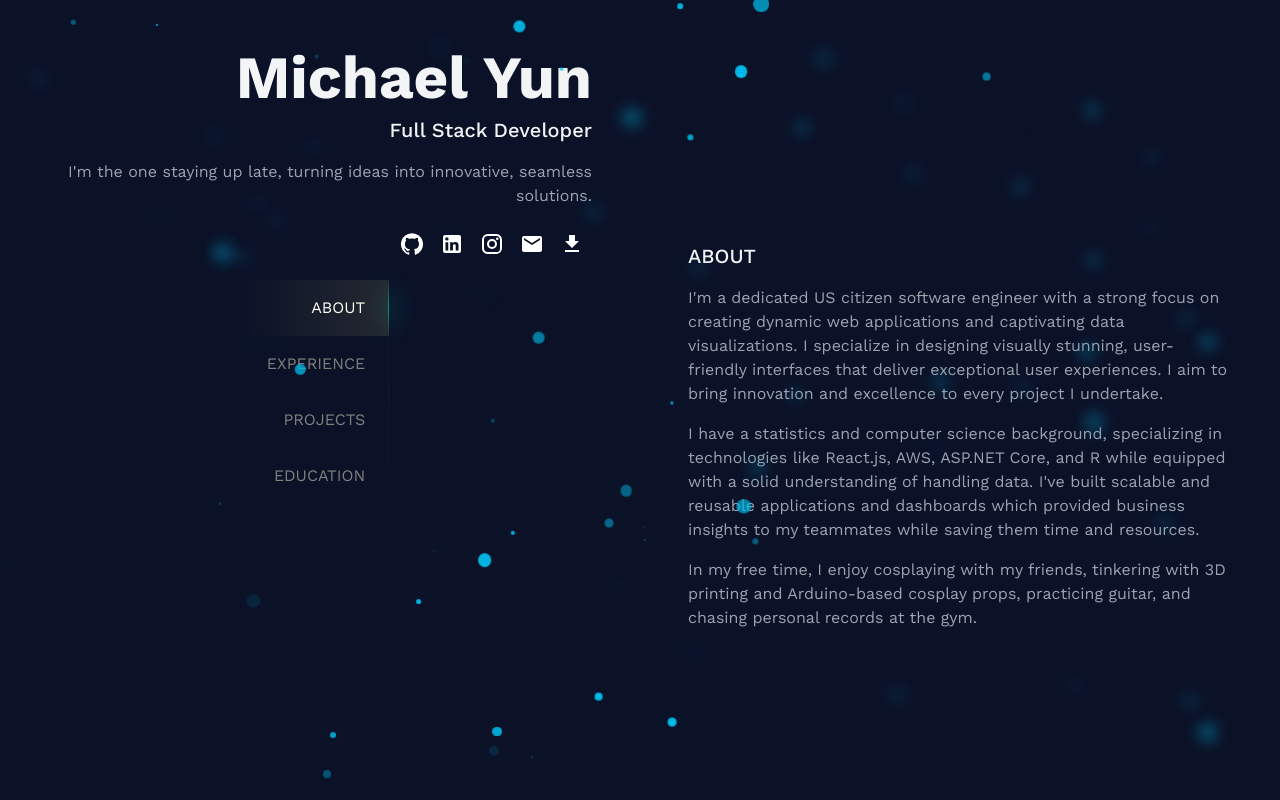
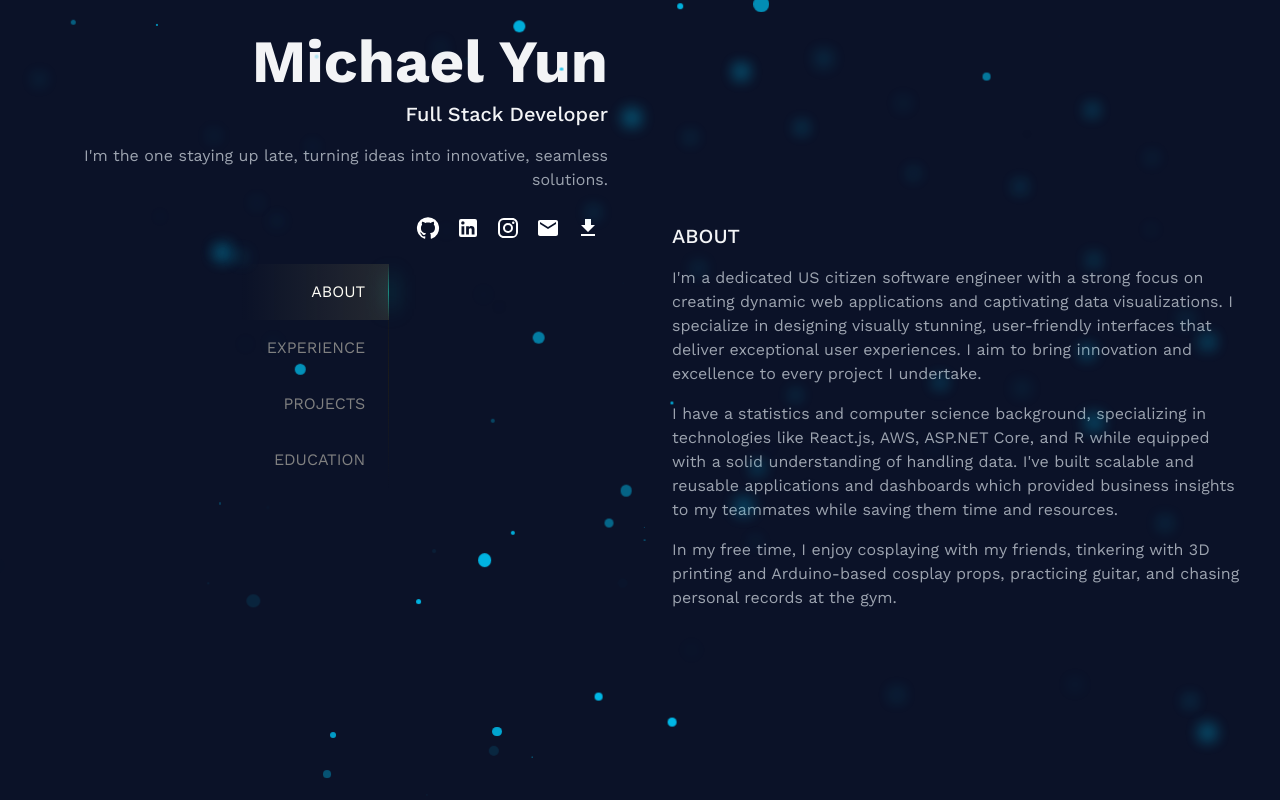
Before and after one commit to myun11/personal_website, a React (Vite) app: page / in a window 1280 px wide. Built offline with nearby package versions, Linux system fonts and the light colour scheme.

Commit message:
Both panels are aligned

```diff
--- a/src/App.jsx
+++ b/src/App.jsx
@@ -127,7 +127,7 @@ const App = () => {
       <div className="flex flex-col md:flex-row">
         <div className="md:w-1/2">
           {/* Left Panel */}
-          <div className="p-8 items-center justify-center justify-items-center md:sticky md:top-0 md:h-screen">
+          <div className="p-4 items-center justify-center justify-items-center md:sticky md:top-0 md:h-screen">
             <div id="Header" className="flex flex-col justify-center items-end text-gray-100 px-4 py-4">
               <h1 className="text-6xl font-bold">Michael Yun</h1>
               <h2 className="text-xl font-medium mt-2">Full Stack Developer</h2>
@@ -208,9 +208,9 @@ const App = () => {
         </div>
         <div className="md:w-1/2">
           {/* Right Panel */}
-          <div className="container overflow-y-scroll p-8">
+          <div className="p-4 container overflow-y-scroll">
             <div ref={(el) => (sectionRefs.current["About"] = el)} id="About" className="text-overlay min-h-screen flex flex-col justify-center items-start text-gray-100 px-4 py-4">
-              <h2 className="text-overlay text-xl font-medium mt-2 uppercase">About</h2>
+              <h2 className="text-overlay text-xl font-medium uppercase">About</h2>
               <h3 className="text-overlay text-base mt-4 text-gray-400 text-start">
                 I'm a dedicated US citizen software engineer with a strong focus on creating
                 dynamic web applications and captivating data visualizations.
```
